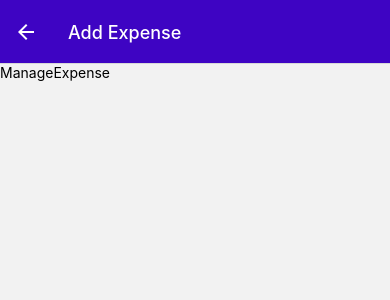
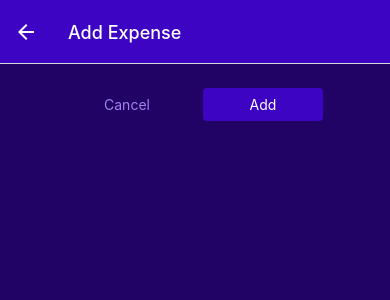
Before and after one commit to bluesnake0818/expense-tracker, a React Native app: screen /ManageExpense in a window 390 px wide. Shown: the top 300 px of the page. Built offline with nearby package versions, Linux system fonts and the light colour scheme.

Commit message:
add custom buttons

```diff
--- /dev/null
+++ b/components/UI/Button.js
@@ -0,0 +1,44 @@
+import { View, Text, Pressable, StyleSheet } from 'react-native'
+import { GlobalStyles } from '../../constants/styles'
+
+const Button = ( { children, onPress, mode, style }) => {
+  return (
+    <View style={style}>
+      <Pressable
+        onPress={onPress}
+        style={({ pressed }) => pressed && StyleSheet.pressed}
+      >
+        <View style={[styles.button, mode === 'flat' && styles.flat]}>
+          <Text style={[styles.buttonText, mode === 'flat' && styles.flatText]}>
+            {children}
+          </Text>
+        </View>
+      </Pressable>
+    </View>
+  )
+}
+
+export default Button
+
+const styles = StyleSheet.create({
+  button: {
+    borderRadius: 4,
+    padding: 8,
+    backgroundColor: GlobalStyles.colors.primary500
+  },
+  flat: {
+    backgroundColor: 'transparent'
+  },
+  buttonText: {
+    color: 'white',
+    textAlign: 'center',
+  },
+  flatText: {
+    color: GlobalStyles.colors.primary200,
+  },
+  pressed:  {
+    opacity: 0.75,
+    backgroundColor: GlobalStyles.colors.primary100,
+    borderRadius: 4
+  }
+})
--- a/screens/ManageExpense.js
+++ b/screens/ManageExpense.js
@@ -1,5 +1,9 @@
 import { useLayoutEffect } from 'react'
-import { Text } from 'react-native'
+import { Text, View, StyleSheet } from 'react-native'
+import { GlobalStyles } from '../constants/styles'
+
+import Button from '../components/UI/Button'
+import IconButton from '../components/UI/IconButton'
 
 const ManageExpense = ({ route, navigation }) => {
   const editedExpenseId = route.params?.expenseId
@@ -11,9 +15,58 @@
     })
   }, [navigation, isEditing])
 
+  function deleteExpenseHandler() {}
+
+  function cancelHandler() {}
+
+  function confirmHandler() {}
+
   return (
-      <Text>ManageExpense</Text>
+    <View style={styles.container}>
+      <View style={styles.buttons}>
+        <Button style={styles.button} mode="flat" onPress={cancelHandler}>
+          Cancel
+        </Button>
+        <Button style={styles.button} onPress={confirmHandler}>
+          {isEditing ? 'Update' : 'Add'}
+        </Button>
+      </View>
+      {isEditing && (
+        <View style={styles.deleteContainer}>
+          <IconButton
+            icon="trash"
+            color={GlobalStyles.colors.error500}
+            size={36}
+            onPress={deleteExpenseHandler}
+          />
+        </View>
+      )}
+    </View>
   )
 }
 
 export default ManageExpense
+
+const styles = StyleSheet.create({
+  container: {
+    flex: 1,
+    padding: 24,
+    backgroundColor: GlobalStyles.colors.primary800,
+  },
+  buttons: {
+    flexDirection: 'row',
+    justifyContent: 'center',
+    alignItems: 'center',
+  },
+  button: {
+    minWidth: 120,
+    marginHorizontal: 8,
+  },
+  deleteContainer:{
+    marginTop: 16,
+    paddingTop: 8,
+    borderTopWidth: 2,
+    borderTopColor: GlobalStyles.colors.primary200,
+    alignItems: 'center',
+  }
+})
```
